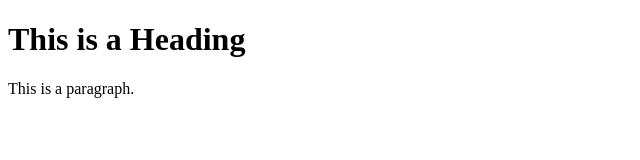
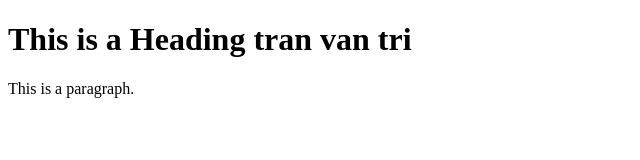
Before and after one commit to tranvantri170399/webtest, a plain HTML site: page index.html in a window 1280 px wide. Shown: the whole page, without its empty margins (0-640 px from the left). Drawn offline with Linux system fonts and the light colour scheme.

Commit message:
test change text

```diff
--- a/index.html
+++ b/index.html
@@ -5,7 +5,7 @@
 </head>
 <body>
 
-<h1>This is a Heading</h1>
+<h1>This is a Heading tran van tri</h1>
 <p>This is a paragraph.</p>
 
 </body>
```
